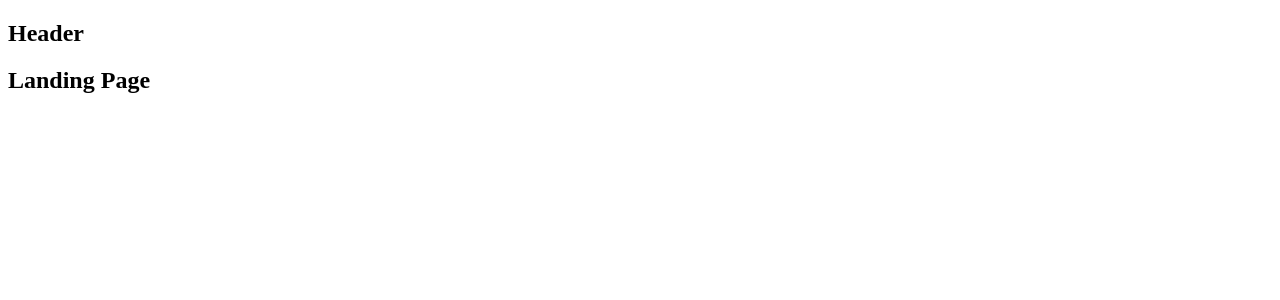
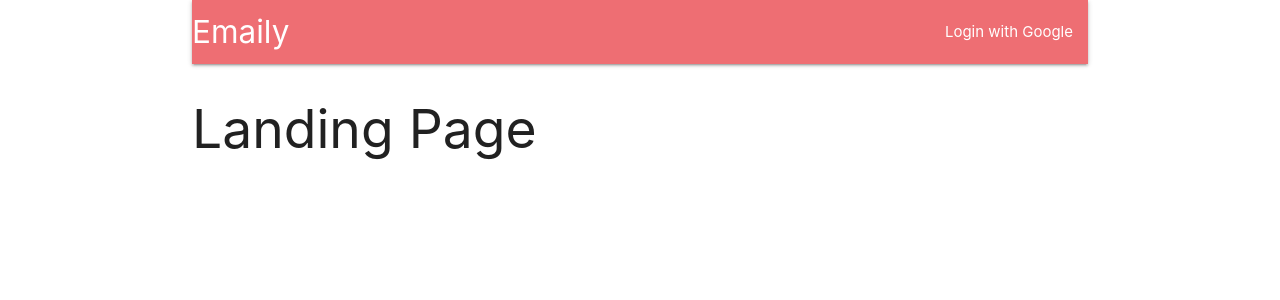
Before and after one commit to elephwebb/react-fullstack-frontend, a React (Create React App) app: page / in a window 1280 px wide. Shown: the top 300 px of the page. Built offline with nearby package versions, Linux system fonts and the light colour scheme.

Commit message:
Add Materialize.css and Header styling

```diff
--- a/package.json
+++ b/package.json
@@ -4,6 +4,7 @@
   "private": true,
   "dependencies": {
     "http-proxy-middleware": "^0.20.0",
+    "materialize-css": "^1.0.0",
     "react": "^16.11.0",
     "react-dom": "^16.11.0",
     "react-redux": "^7.1.1",
--- a/src/components/App.js
+++ b/src/components/App.js
@@ -4,19 +4,15 @@
 import React from 'react';
 import { BrowserRouter, Route } from 'react-router-dom';
 
-/**
- * Dummy components
- * @returns {*}
- * @constructor
- */
-const Header = () => <h2>Header</h2>
+import Header from './Header';
+
 const Dashboard = () => <h2>Dashboard</h2>
 const SurveyNew = () => <h2>New Survey</h2>
 const Landing = () => <h2>Landing Page</h2>
 
 const App = () => {
  return(
-    <div>
+    <div className="container">
         <BrowserRouter>
             <div>
                 <Header />
--- /dev/null
+++ b/src/components/Header.js
@@ -0,0 +1,22 @@
+import React, { Component } from "react";
+
+class Header extends Component{
+    render() {
+        return (
+            <nav>
+                <div className="nav-wrapper">
+                    <a href="#" className="left brand-logo">Emaily</a>
+                    <ul id="nav-mobile" className="right hide-on-med-and-down">
+                        <li>
+                                <a href="/auth/google">
+                                    Login with Google
+                                </a>
+                        </li>
+                    </ul>
+                </div>
+            </nav>
+        )
+    }
+}
+
+export default Header;
--- a/src/index.js
+++ b/src/index.js
@@ -1,3 +1,4 @@
+import 'materialize-css/dist/css/materialize.min.css';
 import React from "react";
 import ReactDOM from "react-dom";
 import { Provider } from "react-redux";
```
Also changed, not shown: 1 other file (tests, documents, lock files or other folders).
